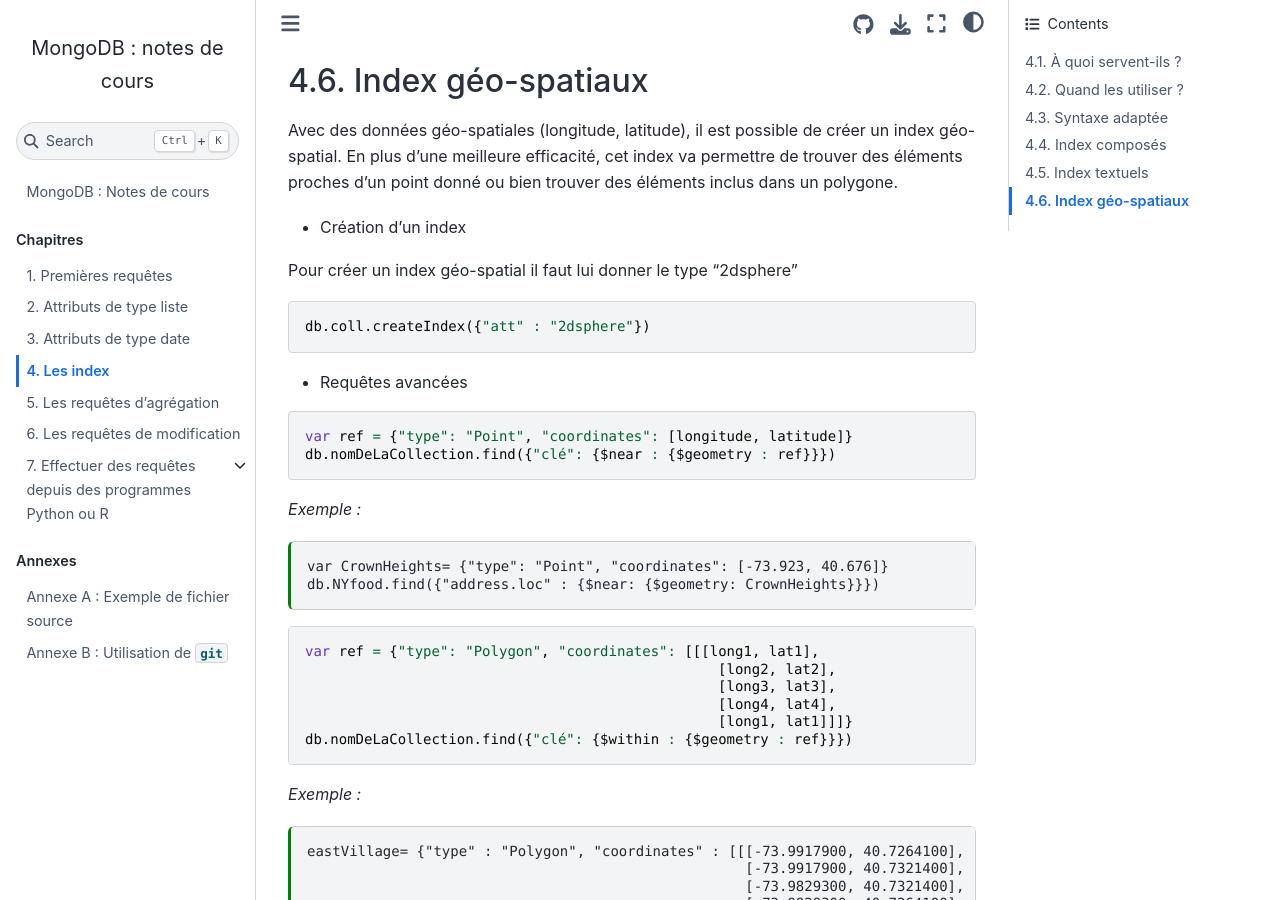
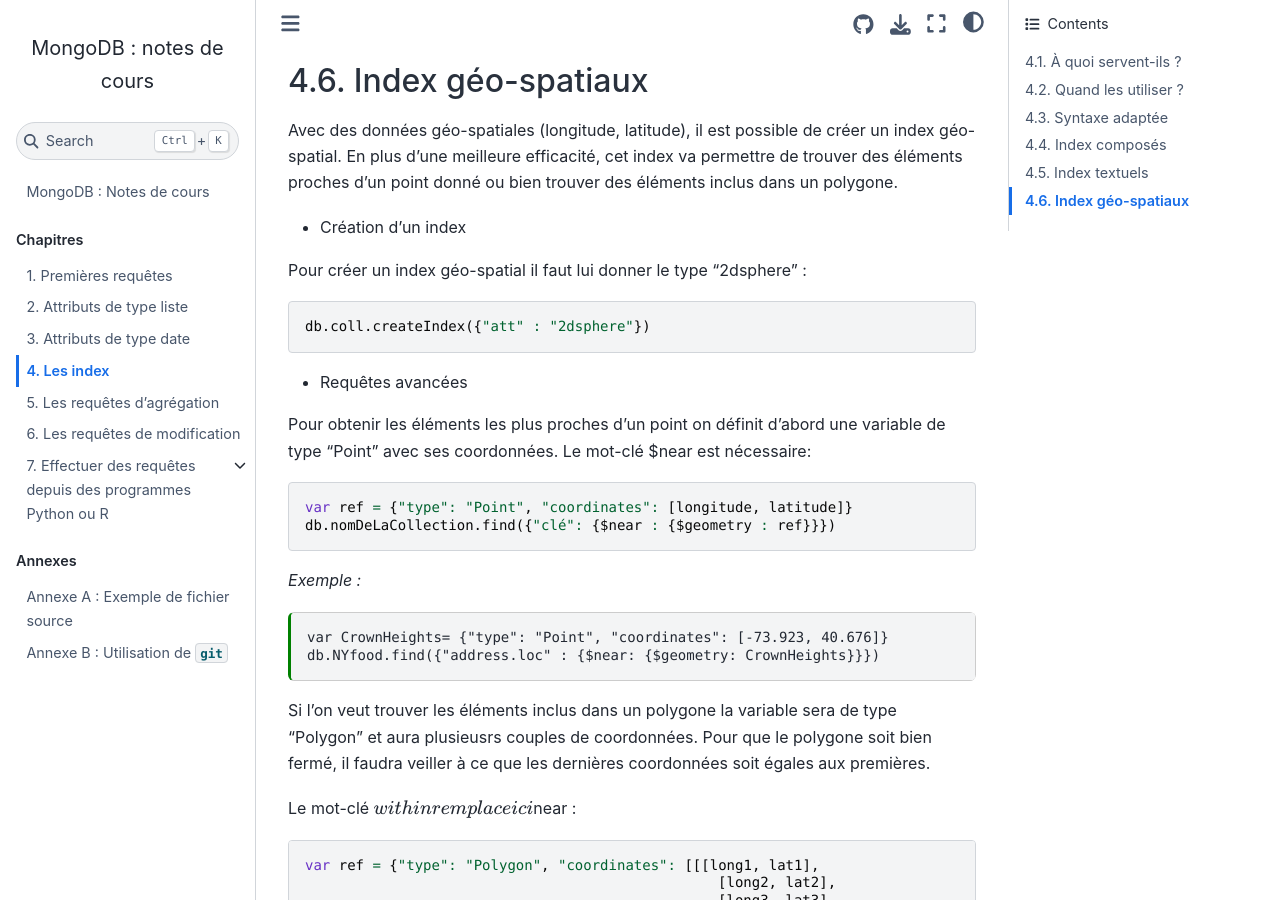
Before and after one commit to rtavenar/mongo_book, a Jupyter Book: the page built from content/04_index.md, in a window 1280 px wide and 900 px high, scrolled down 2849 px. Built offline with Jupyter Book 1.0.4 settings and Sphinx 7.4.7 and the Sphinx Book theme 1.1.4, drawn with Linux system fonts in a browser that asks for light colours.

Commit message:
Update 04_index.md

````diff
--- a/content/04_index.md
+++ b/content/04_index.md
@@ -110,12 +110,16 @@
 
 * Création d'un index
 
-Pour créer un index géo-spatial il faut lui donner le type "2dsphere"
+Pour créer un index géo-spatial il faut lui donner le type "2dsphere" :
 ```javascript
 db.coll.createIndex({"att" : "2dsphere"})
 ```
 
 * Requêtes avancées
+
+Pour obtenir les éléments les plus proches d'un point on définit d'abord une variable de type "Point" avec ses coordonnées.
+Le mot-clé $near est nécessaire:
+
 ```javascript
 var ref = {"type": "Point", "coordinates": [longitude, latitude]}
 db.nomDeLaCollection.find({"clé": {$near : {$geometry : ref}}})
@@ -125,6 +129,11 @@
 var CrownHeights= {"type": "Point", "coordinates": [-73.923, 40.676]}
 db.NYfood.find({"address.loc" : {$near: {$geometry: CrownHeights}}})
 ```
+Si l'on veut trouver les éléments inclus dans un polygone la variable sera de type "Polygon" et aura plusieusrs couples de coordonnées.
+Pour que le polygone soit bien fermé, il faudra veiller à ce que les dernières coordonnées soit égales aux premières.
+
+Le mot-clé $within remplace ici $near :
+
 ```javascript
 var ref = {"type": "Polygon", "coordinates": [[[long1, lat1],
                                                  [long2, lat2],
````
